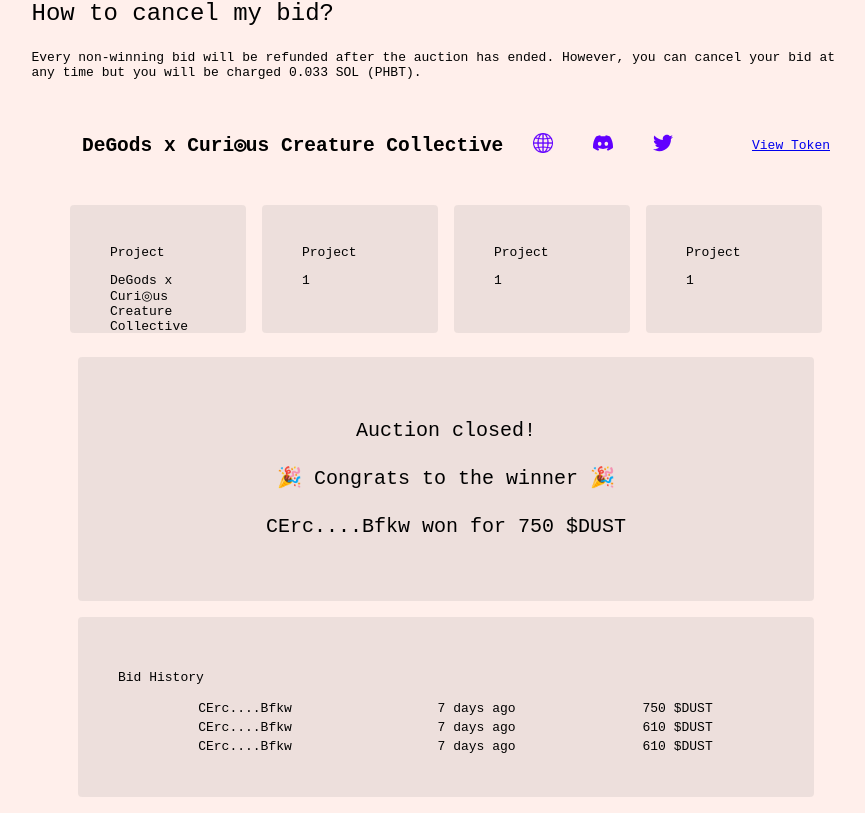
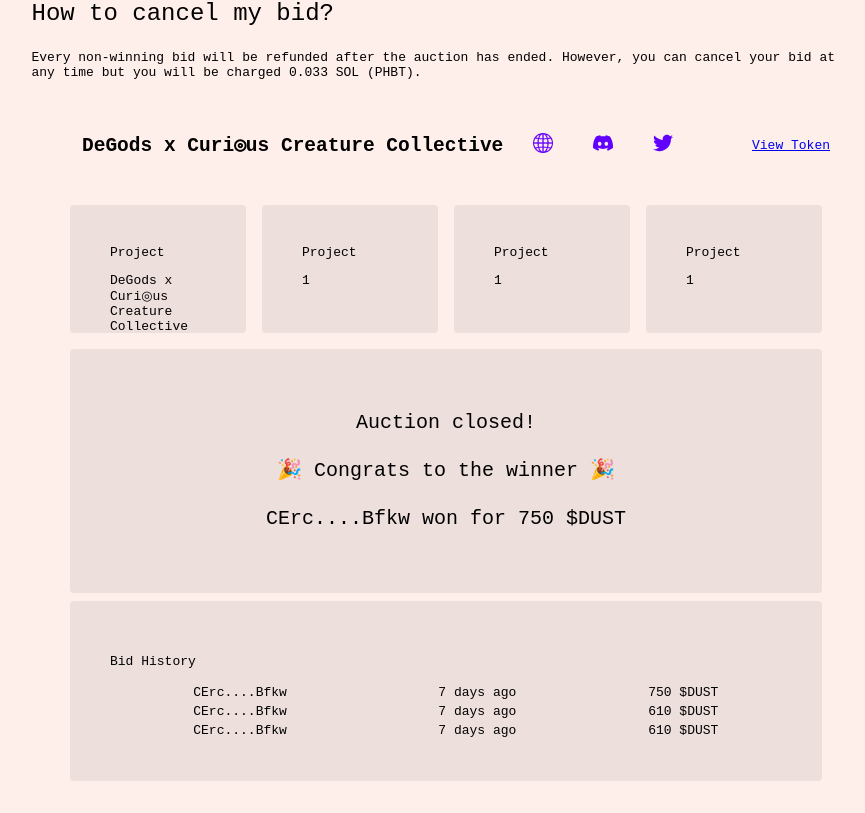
Before and after one commit to jaamasad/degods, a React (Create React App) app: page /auction/1 in a window 1280 px wide. Shown: the part 783-1596 px from the top of the page, without its empty margins (194-1059 px from the left). After the commit the page ends 1572 px from the top, so only its background shows below. Built offline with nearby package versions, Linux system fonts and the light colour scheme.

Commit message:
minor changes

```diff
--- a/src/index.css
+++ b/src/index.css
@@ -233,9 +233,8 @@ button {
 .auction-message {
   padding: 2.5rem;
   background-color: #7772;
-
   border-radius: 0.25rem;
-  margin: 1rem;
+  margin: 0.5rem;
   text-align: center;
 }
 .auction-message p {
@@ -247,7 +246,7 @@ button {
   padding: 2.5rem;
   background-color: #7772;
   border-radius: 0.25rem;
-  margin: 1rem;
+  margin: 0.5rem;
 }
 .auction-table table {
   width: 100%;
```
